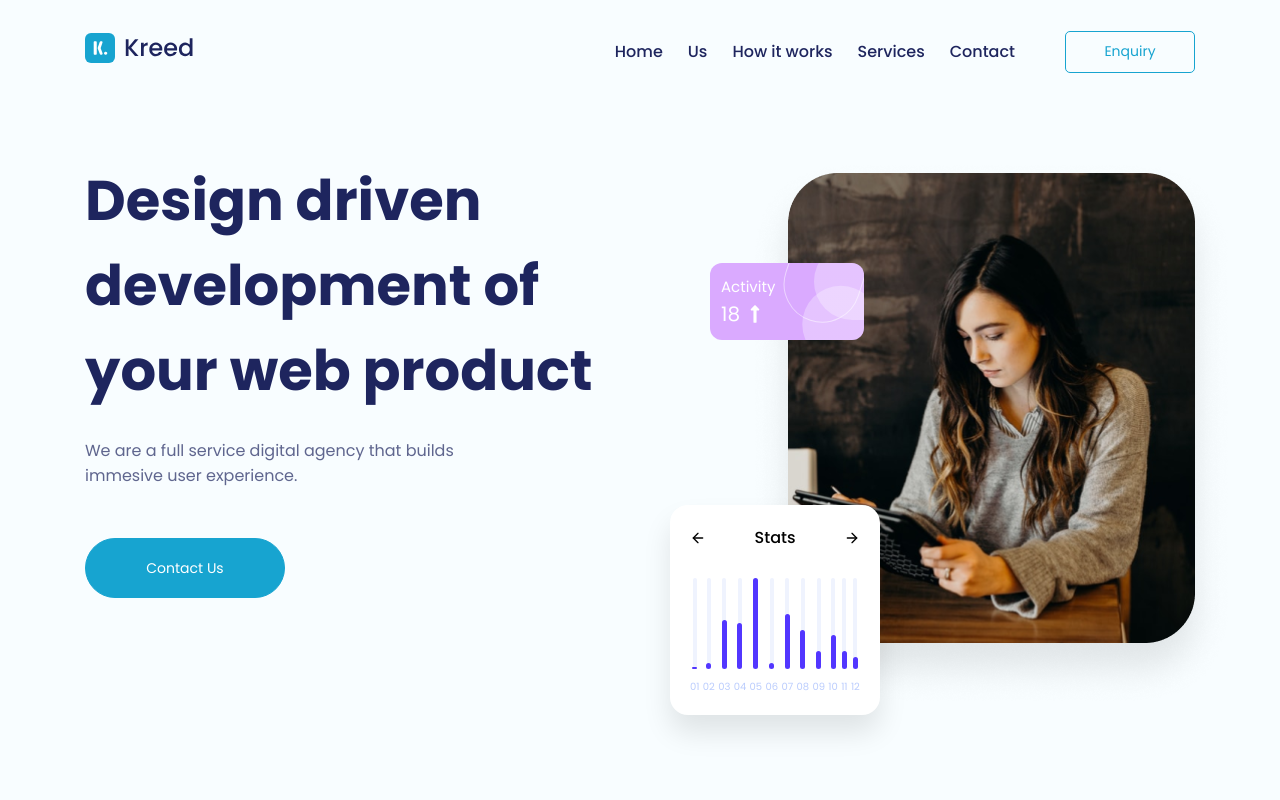
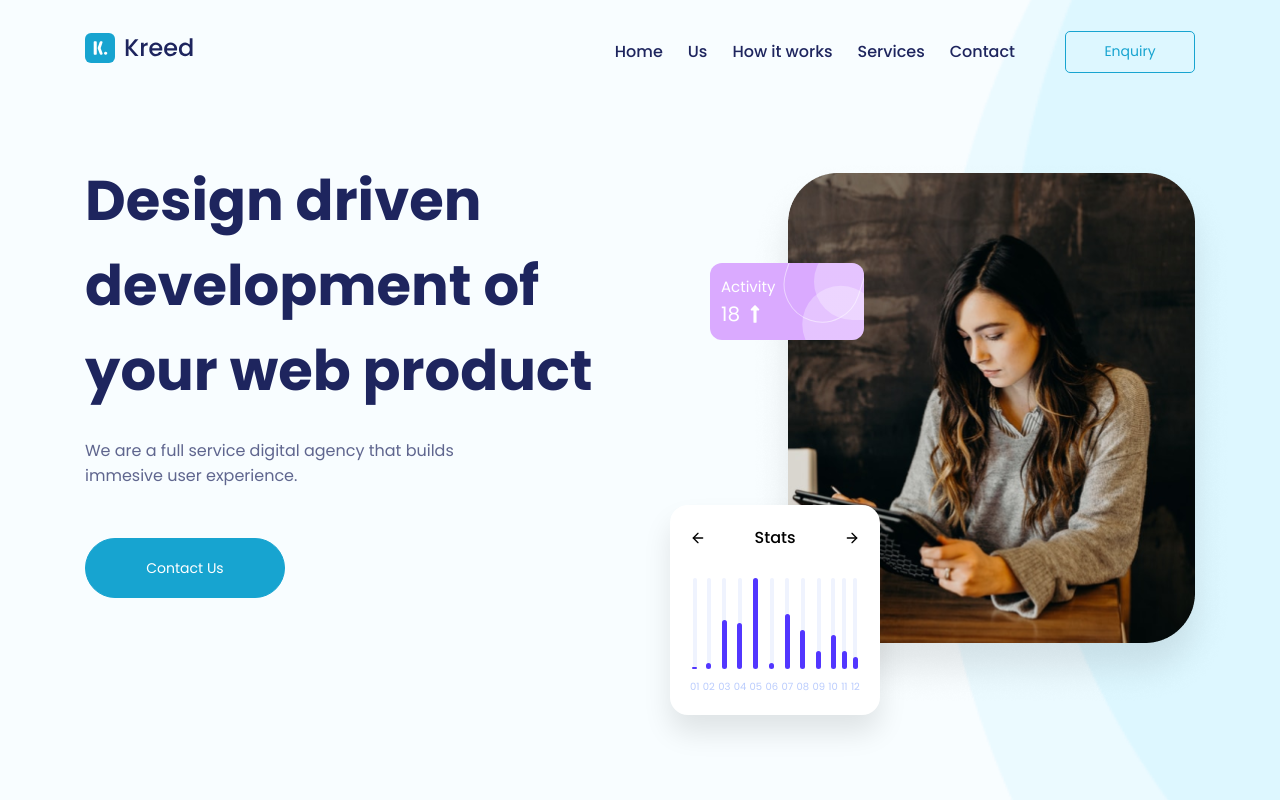
Before and after one commit to PhilipFelipe/My-first-Landpage, a React (Vite) app: page / in a window 1280 px wide. Built offline with nearby package versions, Linux system fonts and the light colour scheme.

Commit message:
backgroud added in body

```diff
--- a/src/styles/global.ts
+++ b/src/styles/global.ts
@@ -1,4 +1,6 @@
 import { createGlobalStyle } from 'styled-components'
+import Bg1 from '../assets/bg1.png';
+import Bg2 from '../assets/bg2.png';
 
 const GlobalStyle = createGlobalStyle`
     * {
@@ -12,6 +14,8 @@ const GlobalStyle = createGlobalStyle`
     }
 
     body {
+        background: url(${Bg2}) no-repeat 1010px, url(${Bg1}) no-repeat 931px;
+        background-size: cover;
         background-color: #F8FDFF;
         font-family: 'Poppins', sans-serif;
     }
```
Also changed, not shown: src/assets/bg1.png (added), src/assets/bg2.png (added).
